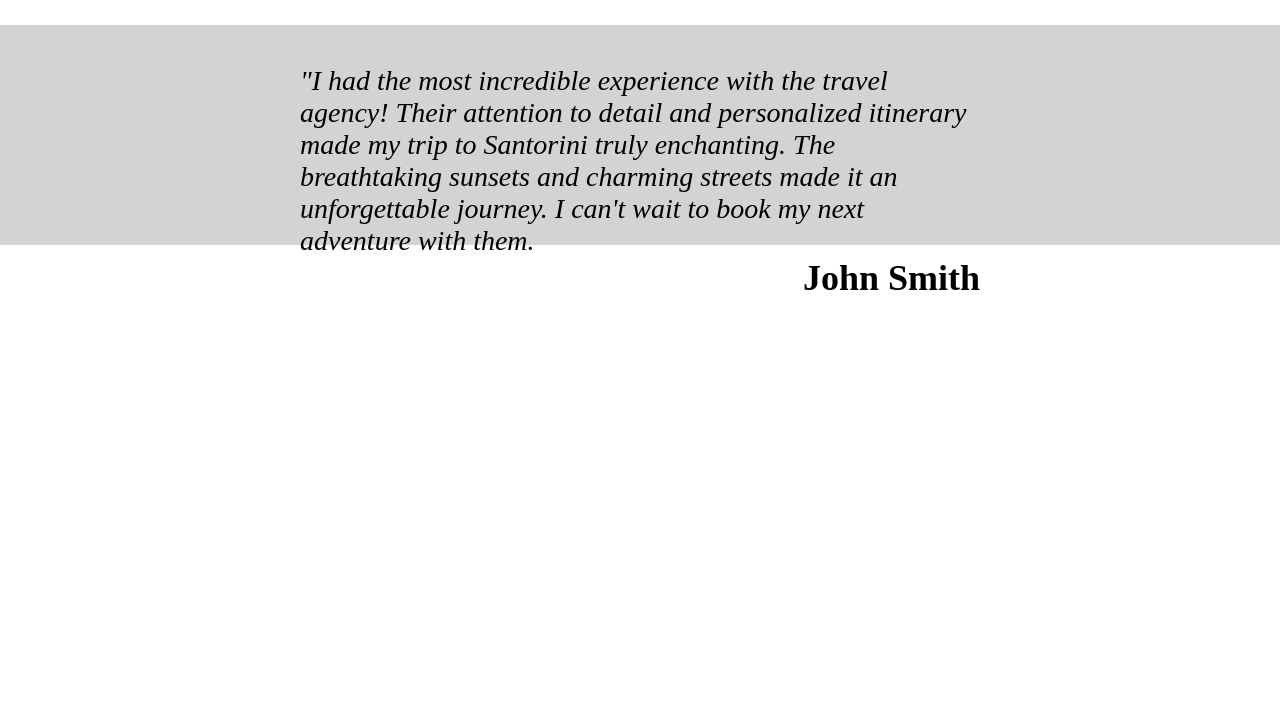
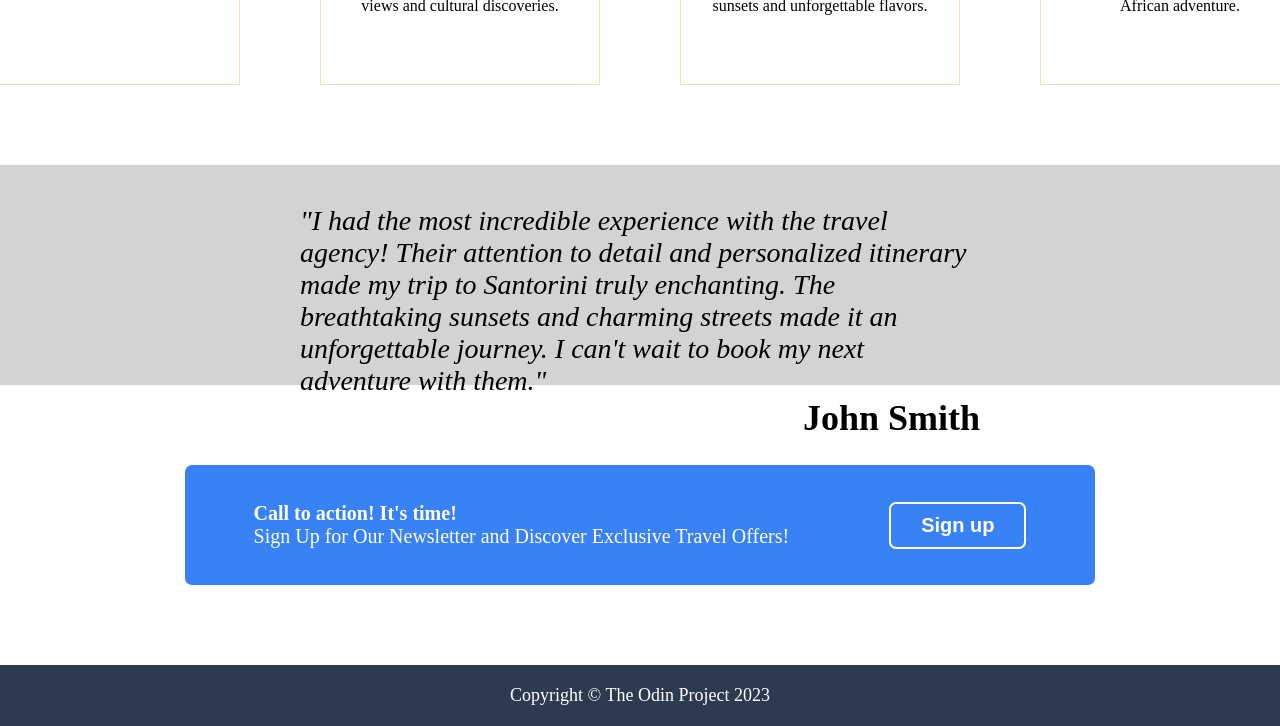
Before and after one commit to AzzyCode/odin-landing-page, a plain HTML site: page index.html in a window 1280 px wide. Shown: the part 1403-2129 px from the top of the page. Before the commit the page ends 1702 px from the top, so only its background shows below. Drawn offline with Linux system fonts and the light colour scheme.

Commit message:
Add newsletter sign-up panel and footer

```diff
--- a/index.html
+++ b/index.html
@@ -65,12 +65,26 @@
             </div>
             <div class="client-opinion-container">
                 <div class="client-opinion">
-                    "I had the most incredible experience with the travel agency! Their attention to detail and personalized itinerary made my trip to Santorini truly enchanting. The breathtaking sunsets and charming streets made it an unforgettable journey. I can't wait to book my next adventure with them.
+                    "I had the most incredible experience with the travel agency! Their attention to detail and personalized itinerary made my trip to Santorini truly enchanting. The breathtaking sunsets and charming streets made it an unforgettable journey. I can't wait to book my next adventure with them."
                 </div>
                 <div class="client-name">
                     John Smith
                 </div>
             </div>
+            <div class="newsletter-container">
+                <div class="newsletter-content">
+                    <div class="newsletter-title">
+                        Call to action! It's time!
+                    </div>
+                    <div class="newsletter-text">
+                        Sign Up for Our Newsletter and Discover Exclusive Travel Offers!
+                    </div>
+                </div>
+                <button class="newsletter-btn">Sign up</button>
+            </div>
+            <div class="footer">
+                Copyright &copy; The Odin Project 2023
+            </div>
         </div>
     </body>
 </html>
--- a/style.css
+++ b/style.css
@@ -23,8 +23,16 @@ a {
     align-items: center;
 }
 
+.container {
+    gap: 80px;
+}
+
+.header,
+.footer {
+    background-color: #2c3b50;
+}
+
 .header {
-    background-color: #2c3b50;
     color: white;
     padding: 5px 300px;
     margin-bottom: 30px;
@@ -65,7 +73,7 @@ a {
     width: 600px;
     height: 300px;
     background-color: white;
-    border-radius: 5%;
+    border-radius: 10px;
 }
 
 .content-places {
@@ -83,14 +91,14 @@ a {
 }
 
 .content-places-info {
-    height: 420px;
-    width: 240px;
+    height: 440px;
+    width: 280px;
     border: 1px solid wheat;
 }
 
 .content-image {
-    height: 240px;
-    width: 240px;
+    height: 260px;
+    width: 280px;
     border-radius: 25%;
 }
 
@@ -102,7 +110,6 @@ a {
 .client-opinion-container {
     background-color: lightgrey;
     padding: 40px 300px;
-    margin: 40px 0;
     height: 220px;
     width: auto;
 }
@@ -118,3 +125,41 @@ a {
     font-size: 36px;
     text-align: right;
 }
+
+.newsletter-container {
+    height: 120px;
+    width: 910px;
+    display: flex;
+    justify-content: center;
+    align-items: center;
+    gap: 100px;
+}
+
+.newsletter-container,
+.newsletter-btn {
+    background-color: #3882f6;
+    color: white;
+    padding: 10px 30px;
+    border-radius: 7px;
+}
+
+.newsletter-title,
+.newsletter-btn {
+    font-weight: bold;
+}
+
+.newsletter-btn {
+    border: 2px solid white;
+}
+
+.newsletter-container * {
+    font-size: 20px;
+}
+
+.footer {
+    font-size: 18px;
+    text-align: center;
+    color: white;
+    width: 100%;
+    padding: 20px 0;
+}
```
